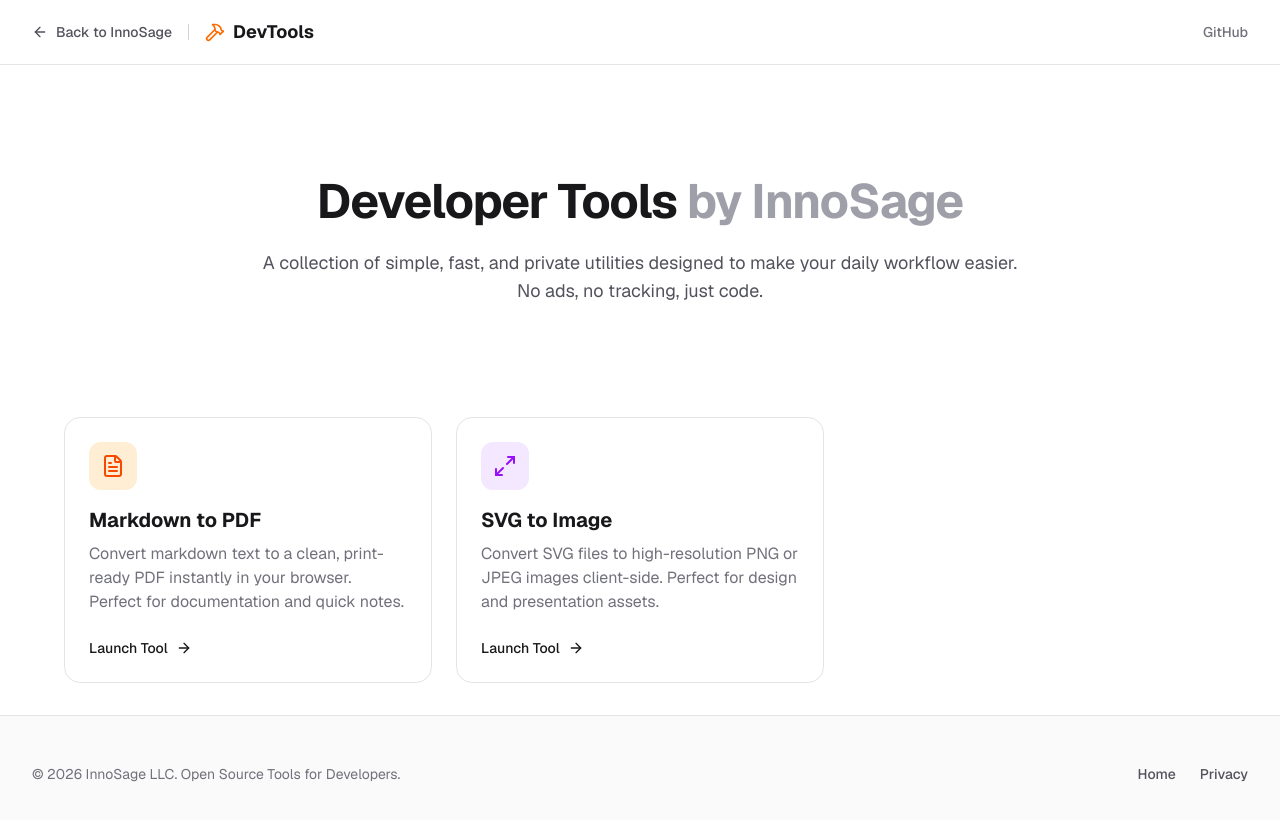
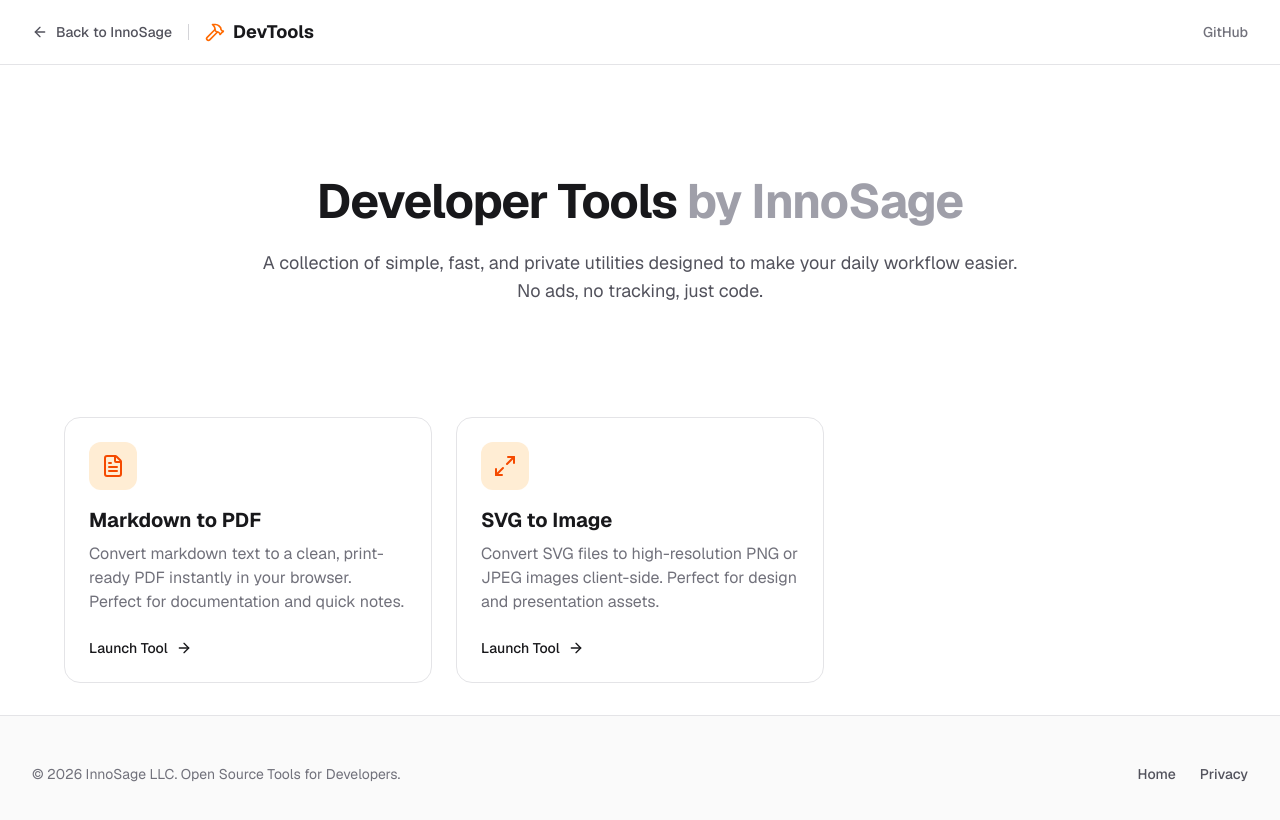
Before and after one commit to innosage-llc/innosage-tools, a Next.js app: page /tools/ in a window 1280 px wide. Shown: the top 820 px of the page. Built offline with nearby package versions, Linux system fonts and the light colour scheme.

Commit message:
style: switch SVG tool card color to orange for branding consistency

```diff
--- a/app/page.tsx
+++ b/app/page.tsx
@@ -36,14 +36,14 @@
         {/* Tool Card: SVG to Image */}
         <Link href="/svg-to-image" className="group">
           <div className="bg-white border border-zinc-200 rounded-2xl p-6 hover:shadow-md hover:border-zinc-300 transition-all h-full flex flex-col">
-            <div className="w-12 h-12 bg-purple-100 rounded-xl flex items-center justify-center mb-4 group-hover:scale-110 transition-transform">
-              <Maximize2 className="text-purple-600" size={24} />
+            <div className="w-12 h-12 bg-orange-100 rounded-xl flex items-center justify-center mb-4 group-hover:scale-110 transition-transform">
+              <Maximize2 className="text-orange-600" size={24} />
             </div>
             <h3 className="text-xl font-bold text-zinc-900 mb-2">SVG to Image</h3>
             <p className="text-zinc-500 mb-6 flex-1">
               Convert SVG files to high-resolution PNG or JPEG images client-side. Perfect for design and presentation assets.
             </p>
-            <div className="flex items-center text-sm font-medium text-zinc-900 group-hover:text-purple-600 transition-colors">
+            <div className="flex items-center text-sm font-medium text-zinc-900 group-hover:text-orange-600 transition-colors">
               Launch Tool <ArrowRight size={16} className="ml-2 group-hover:translate-x-1 transition-transform" />
             </div>
           </div>
```
Also changed, not shown: 1 other file (tests, documents, lock files or other folders).
